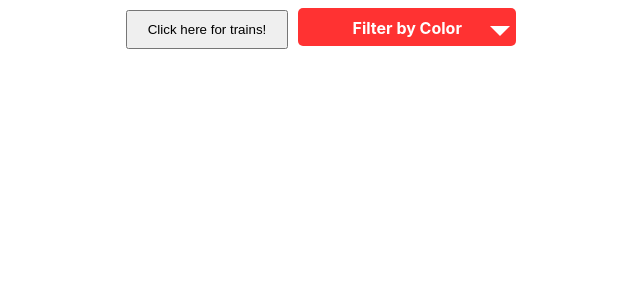
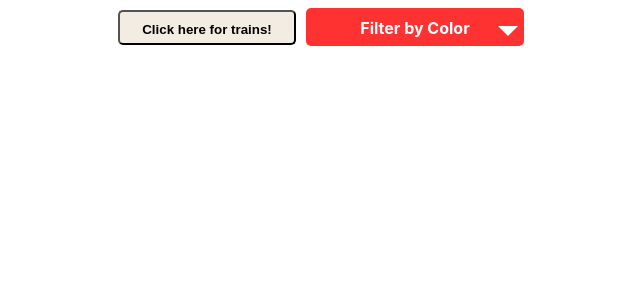
Before and after one commit to jtorre20/wmata, a React (Create React App) app: page / in a window 1280 px wide. Shown: the top 300 px of the page, without its empty margins (324-964 px from the left). Built offline with nearby package versions, Linux system fonts and the light colour scheme.

Commit message:
working on filter

```diff
--- a/src/App.js
+++ b/src/App.js
@@ -16,7 +16,11 @@ class App extends Component {
     this.state = {
       trainPositions: []
     }
+
+    this.filterByColor.bind(this)
   }
+
+
 
   handleFetch = () => {
     let api_key = process.env.REACT_APP_API_KEY
@@ -29,13 +33,22 @@ class App extends Component {
   }))
 }
 
+filterByColor = (event) => {
+
+  console.log(this)
+  // this.state.trainPositions.filter((this.state.trainPositions.LineCode))
+}
+
 
 
 render() {
+  let dropDownList = document.getElementsByClassName("color")
+  console.log("color", dropDownList)
   // debugger
     return (
       <div className="App">
-        <Trains handleFetch={this.handleFetch} trains={this.state.trainPositions} />
+        <Trains handleFetch={this.handleFetch} trains={this.state.trainPositions}
+        filterByColor={this.filterByColor} />
       </div>
     );
   }
--- a/src/components/dropdown.js
+++ b/src/components/dropdown.js
@@ -2,8 +2,8 @@ import React from 'react';
 import '../style.css';
 
 class Dropdown extends React.Component {
-  constructor(){
-    super();
+  constructor(props){
+    super(props);
 
     this.state = {
       displayMenu: false
@@ -14,9 +14,15 @@ class Dropdown extends React.Component {
   }
 
   showDropDownMenu(event) {
+
     event.preventDefault();
     this.setState({ displayMenu: true}, () => {
       document.addEventListener('click', this.hideDropDownMenu)
+      // let listColor = document.getElementsByClassName("colorList")
+      // debugger
+      // console.log(listColor)
+      // document.addEventListener('click', this.props.filterByColor())
+
     });
   }
 
@@ -26,20 +32,40 @@ class Dropdown extends React.Component {
     })
   }
 
+
+  handleOnClick = (e) => {
+    this.showDropDownMenu(e)
+    // this.props.filterByColor(event)
+  }
+
+  // handleOnCheck = (e) => {
+  //   this.props.filterByColor(e._targetInst.key)
+  //   console.log("click")
+  // }
+
   render(){
+
+    // const { filterByColor } = this.props
+
     return(
-      <div className="dropdown">
-        <div className="dd button" onClick={this.showDropDownMenu}> Filter by Color</div>
+      <div className="dropdown" onClick={console.log("click")}>
+        <div className="dd button" onClick={this.handleOnClick}> Filter by Color</div>
 
-        {this.state.displayMenu ? (
-          <ul>
-            <li>Red</li>
-            <li>Blue</li>
-            <li>Yellow</li>
-            <li>Orange</li>
-            <li>Green</li>
-            <li>Silver</li>
+        {this.state.displayMenu  ? (
+          // console.log(document.querySelectorAll("li"))
+          <div className="colorList">
+          <ul >
+
+            <li key="RD" onClick={this.props.filterByColor.bind(this)} className="color">Red</li>
+            <li key="BL" onClick={this.props.filterByColor.bind(this)} className="color">Blue</li>
+            <li key="YL" onClick={this.props.filterByColor.bind(this)} className="color">Yellow</li>
+            <li key="OR" onClick={this.props.filterByColor.bind(this)} className="color">Orange</li>
+            <li key="GR" onClick={this.props.filterByColor.bind(this)} className="color">Green</li>
+            <li key="SV" onClick={this.props.filterByColor.bind(this)} className="color">Silver</li>
           </ul>
+          </div>
+
+
         ) :
         ( null
           )
--- a/src/components/trains.js
+++ b/src/components/trains.js
@@ -28,7 +28,7 @@ class Trains extends React.Component {
   render(){
 
 
-    const { handleFetch, trains} = this.props
+    const { handleFetch, trains, filterByColor} = this.props
 
     return (
 
@@ -36,7 +36,7 @@ class Trains extends React.Component {
         <div className="button">
           <button type ="submit" className="btn" onClick={() => handleFetch()} >Click here for trains!</button>
           {/* <button type="submit" className="btn">Filter by color</button> */}
-          <Dropdown/>
+          <Dropdown filterByColor={filterByColor}/>
 
         </div>
         <div className="list">
--- a/src/style.css
+++ b/src/style.css
@@ -4,9 +4,15 @@
 }
 
 .btn {
+  width: 178px;
+  height: 35px;
   margin: 10px;
   display: inline-block;
   padding: 10px 20px;
+  background-color: #f0e8ddcc;
+  border-radius: 5px;
+  color: black;
+  font-weight: bold;
 }
 
 .dropdown {
```
